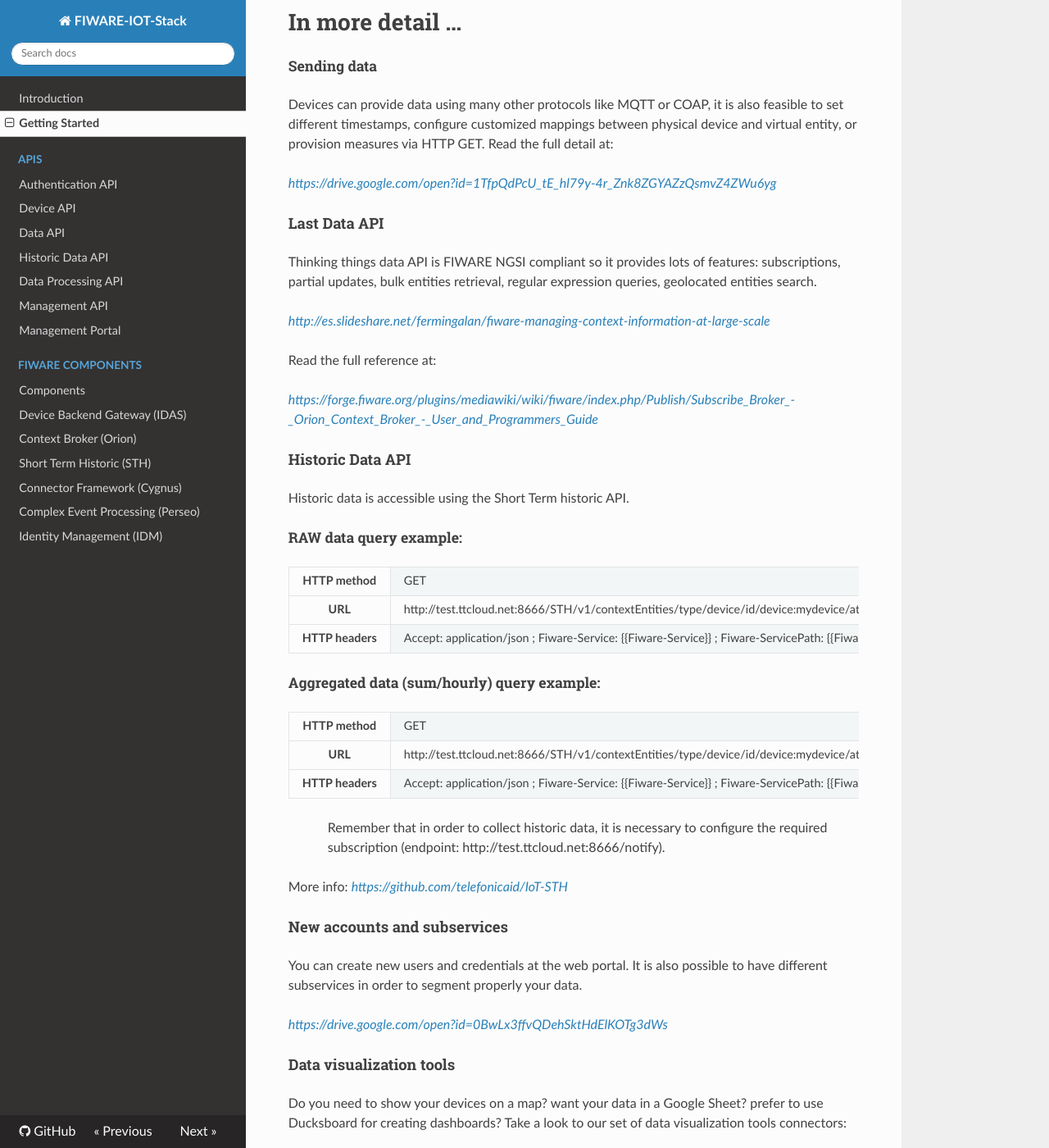
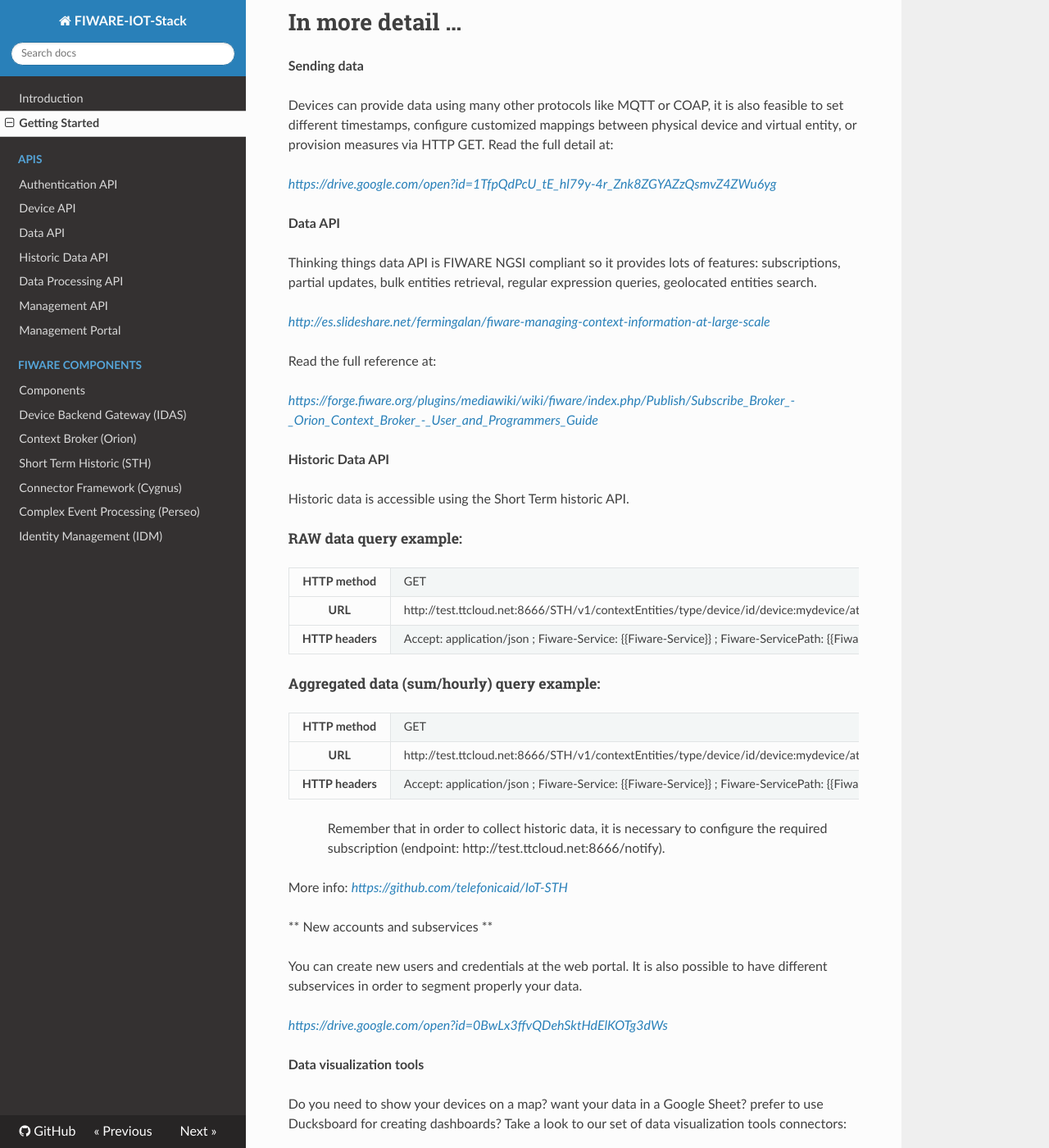
Before and after one commit to telefonicaid/thinking-cities, an MkDocs documentation site: the page built from docs/quickguide.md, in a window 1280 px wide and 1400 px high, scrolled down 6209 px. Shown: the whole window at 82% size. Built offline with MkDocs 1.6.1, drawn with Linux system fonts in a browser that asks for light colours; nearby versions of some CDN libraries; old or Windows-style settings are respelled for this version of MkDocs.

Commit message:
Update quickguide.md

```diff
--- a/docs/quickguide.md
+++ b/docs/quickguide.md
@@ -353,7 +353,7 @@
 
 # In more detail …
 
-##### Sending data
+**Sending data**
 
 Devices can provide data using many other protocols like MQTT or COAP,
 it is also feasible to set different timestamps, configure customized
@@ -362,7 +362,7 @@
 
 [*https://drive.google.com/open?id=1TfpQdPcU\_tE\_hl79y-4r\_Znk8ZGYAZzQsmvZ4ZWu6yg*](https://drive.google.com/open?id=1TfpQdPcU_tE_hl79y-4r_Znk8ZGYAZzQsmvZ4ZWu6yg)
 
-#### Last Data API
+**Data API**
 
 Thinking things data API is FIWARE NGSI compliant so it provides lots of
 features: subscriptions, partial updates, bulk entities retrieval,
@@ -374,7 +374,7 @@
 
 [*https://forge.fiware.org/plugins/mediawiki/wiki/fiware/index.php/Publish/Subscribe\_Broker\_-\_Orion\_Context\_Broker\_-\_User\_and\_Programmers\_Guide*](https://forge.fiware.org/plugins/mediawiki/wiki/fiware/index.php/Publish/Subscribe_Broker_-_Orion_Context_Broker_-_User_and_Programmers_Guide)
 
-#### Historic Data API
+**Historic Data API**
 
 Historic data is accessible using the Short Term historic API.
 
@@ -427,7 +427,7 @@
 More info:
 [*https://github.com/telefonicaid/IoT-STH*](https://github.com/telefonicaid/IoT-STH)
 
-#### New accounts and subservices
+** New accounts and subservices **
 
 You can create new users and credentials at the web portal. It is also
 possible to have different subservices in order to segment properly your
@@ -435,7 +435,7 @@
 
 [*https://drive.google.com/open?id=0BwLx3ffvQDehSktHdElKOTg3dWs*](https://drive.google.com/open?id=0BwLx3ffvQDehSktHdElKOTg3dWs)
 
-#### Data visualization tools
+**Data visualization tools**
 
 Do you need to show your devices on a map? want your data in a Google
 Sheet? prefer to use Ducksboard for creating dashboards? Take a look to
```
